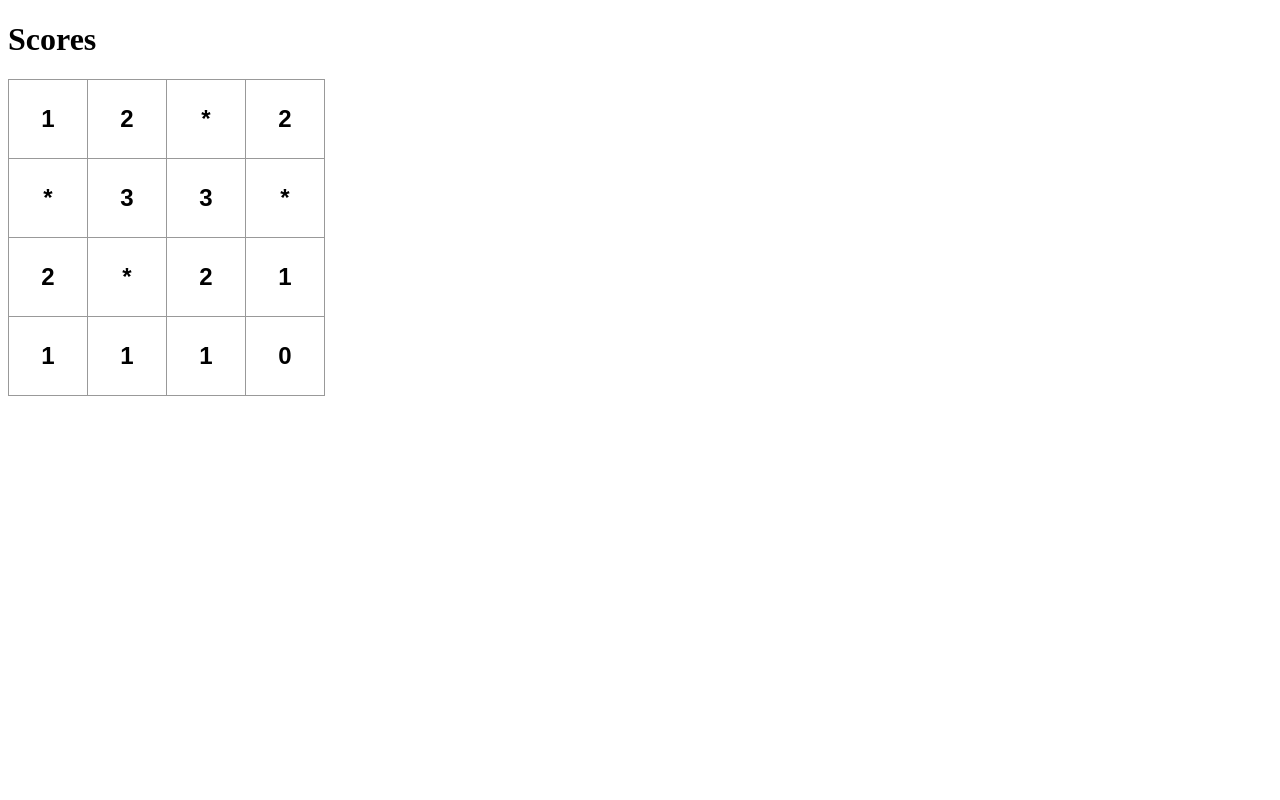
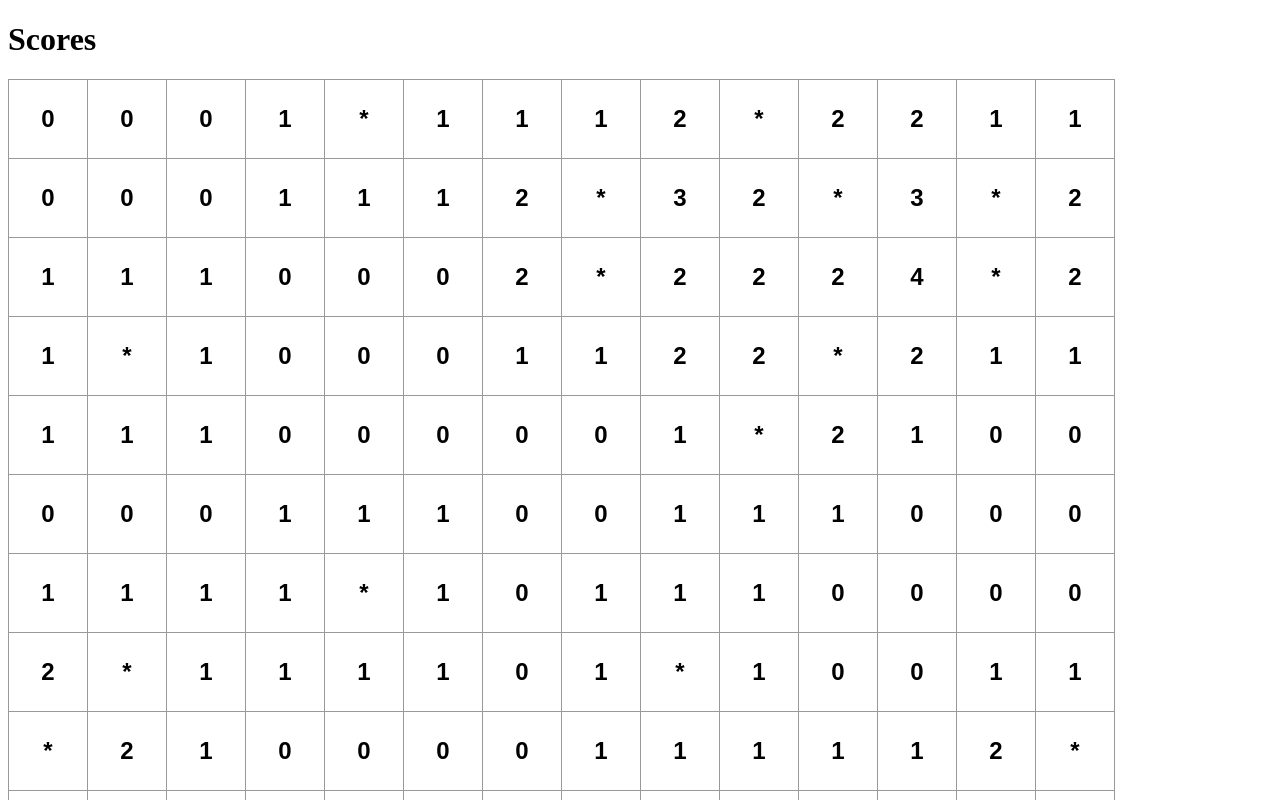
Before and after one commit to renanpallin/campo-minado, a React app: page / in a window 1280 px wide. Shown: the top 800 px of the page. Built offline with nearby package versions, Linux system fonts and the light colour scheme.

Commit message:
recursiva quase funcionando, vacilei na lógica

```diff
--- a/src/App.js
+++ b/src/App.js
@@ -9,22 +9,22 @@ export default class App extends React.Component {
 	constructor(props){
 		super(props);
 
-		this.MAX_SQUARES = 4**2;
-		let lado = Math.sqrt(this.MAX_SQUARES);
-		let idIterator = this.getGeneratorId(lado);
+		this.MAX_SQUARES = 14**2;
+		this.LADO = Math.sqrt(this.MAX_SQUARES);
+		let idIterator = this.getGeneratorId(this.LADO);
 
 		/*
 		[[bomb, bomb, bomb],
 		[bomb, bomb, bomb],
 		[bomb, bomb, bomb]]
 		 */
-		let arrayBombs = Array(lado)
-			.fill(Array(lado).fill())
+		let arrayBombs = Array(this.LADO)
+			.fill(Array(this.LADO).fill())
 			.map(line =>
 				line.map(e =>
 					({
 						id: idIterator.next().value,
-						isBomb: Math.random() >= 0.7,
+						isBomb: Math.random() >= 0.85,
 						wasClicked: false,
 						displayValue: 0,
 						_equals: function(id){
@@ -125,13 +125,105 @@ export default class App extends React.Component {
 		return {y, x};
 	}
 
+	_callUp({x, y}, cb){
+		// console.log("[_callUp] y =>", y);
+		( --y >= 0) && cb({x, y});
+	}
+	_callDown({x, y}, cb){
+		// console.log("[_callDown] y =>", y);
+		( ++y < this.LADO) && cb({x, y});
+	}
+	_callLeft({x, y}, cb){
+		// console.log("[_callLeft] x =>", x);
+		( --x >= 0) && cb({x, y});
+	}
+	_callRight({x, y}, cb){
+		// console.log("[_callRight] x =>", x);
+		( ++x < this.LADO) && cb({x, y});
+	}
+
+	_callUpRight({x, y}, cb){
+		// console.log("[_callUpRight] y =>", y);
+		( --y >= 0) && ( ++x < this.LADO) && cb({x, y});
+	}
+	_callUpLeft({x, y}, cb){
+		// console.log("[_callUpLeft] y =>", y);
+		( --y >= 0) && ( --x >= 0) && cb({x, y});
+	}
+	_callDownRight({x, y}, cb){
+		// console.log("[_callDownRight] y =>", y);
+		( ++y < this.LADO) && ( ++x < this.LADO) && cb({x, y});
+	}
+	_callDownLeft({x, y}, cb){
+		// console.log("[_callDownLeft] y =>", y);
+		( ++y < this.LADO) && ( --x >= 0) && cb({x, y});
+	}
+
+	callInAllDirections({x, y}, cb){
+		this._callUp({x,y}, cb);
+		this._callDown({x,y}, cb);
+		this._callLeft({x,y}, cb);
+		this._callRight({x,y}, cb);
+
+		this._callUpRight({x,y}, cb);
+		this._callUpLeft({x,y}, cb);
+		this._callDownRight({x,y}, cb);
+		this._callDownLeft({x,y}, cb);
+	}
+
+	openNeighbors({x, y}){
+		// [x, y] = [y, x];
+		/* Em todas as direções, todos usarão o mesmo clone do state.squares */
+		let newSquares = this.state.squares.slice();
+		// NÃO É UM CLONE, O SLICE ESTÁ ME PASSANDO A REFERÊNCIA
+
+		// [x, y] = [y, x];
+		let recourse = ({x, y}) => {
+			console.info("CALLBACK:", x, y)
+
+			this.callInAllDirections({x, y}, ({x, y}) => {
+				let bomb = newSquares[x][y];
+				console.log("PossibleBomb vizinha", bomb.id, bomb.isBomb, bomb.displayValue);
+
+				if (bomb.wasClicked)
+					return;
+				if (bomb.isBomb)
+					return;
+				if (bomb.displayValue !== 0)
+					return;
+
+				console.log("Deveria estar chamando para ", x, y)
+				bomb.wasClicked = true;
+				recourse({x,y});
+
+				// this.callInAllDirections(bomb.id, ({x, y}) => {
+				// 	[x, y] = [y, x];
+
+				// 	recourse(bomb.id);
+				// });
+
+
+			});
+		};
+
+		recourse({x, y})
+		// console.log("[openNeighbors]", x, y);
+	}
+
 	handleClick(e){
 		// console.log(e.target);
 		let squares = this.state.squares.slice();
-		let {x, y} = this.recoverObjectIdByHtmlId(e.target.id);
+		let id = this.recoverObjectIdByHtmlId(e.target.id);
+		let {x, y} = id;
 
 		console.warn(squares[x][y].id);
 		squares[x][y].wasClicked = true;
+
+		if (squares[x][y].isBomb)
+			console.warn("BOOOOMMMM");
+		else
+			this.openNeighbors(id);
+
 		this.setState({squares});
 		// console.log('atualizado');
 	}
```
